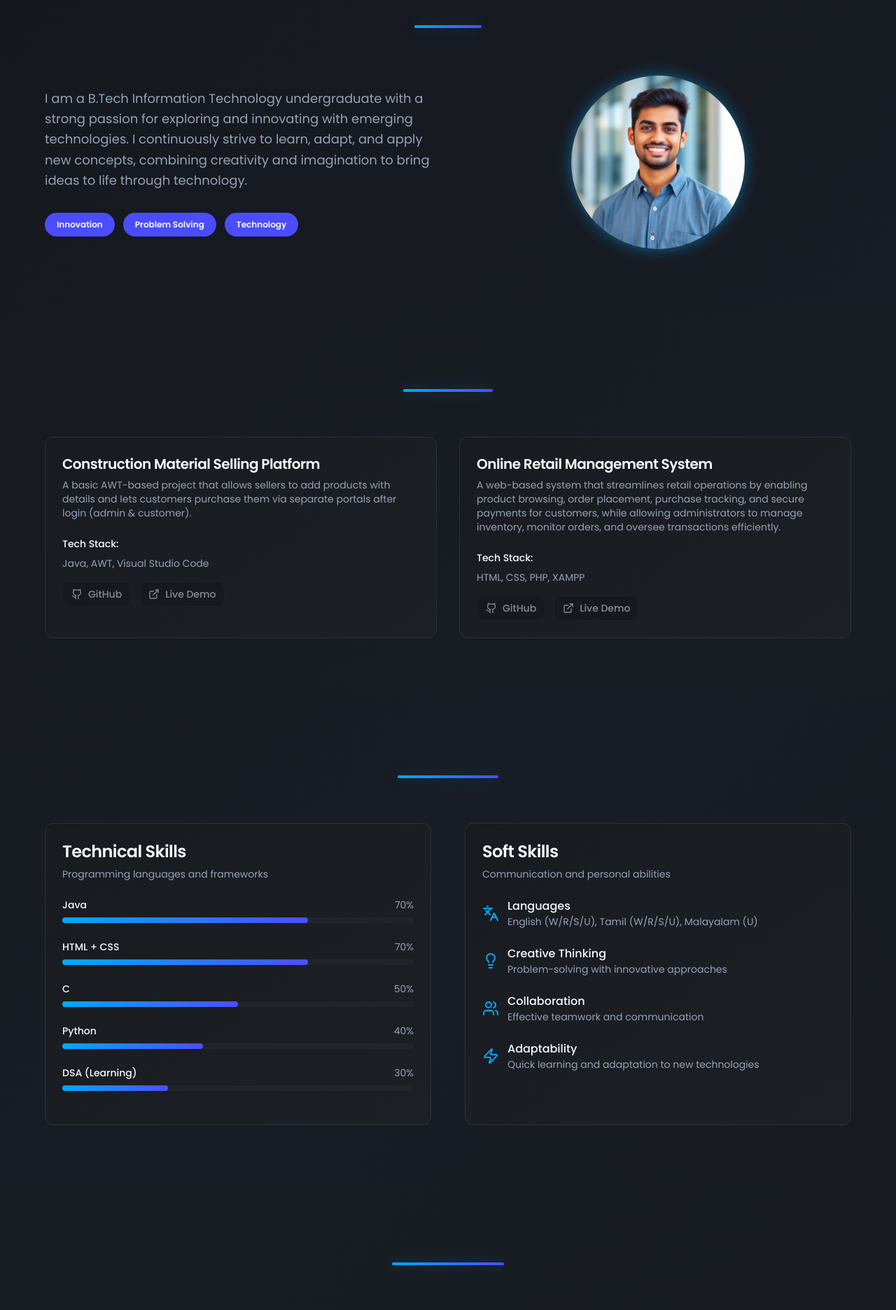
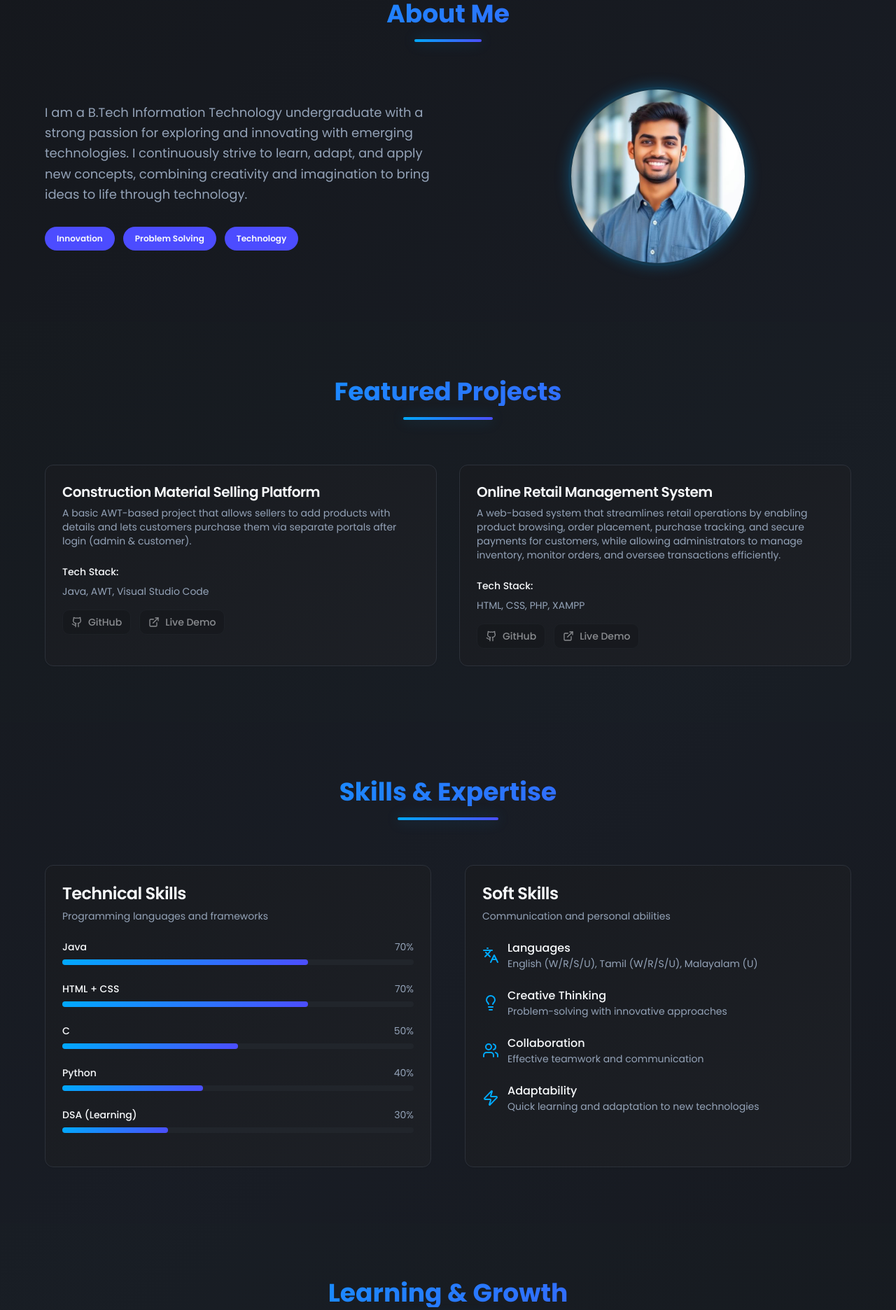
Before and after one commit to SANASH2589/sanfolio, a React (Vite) app: page / in a window 1280 px wide. Shown: the part 880-2752 px from the top of the page at 70% size. Built offline with nearby package versions, Linux system fonts and the light colour scheme.

Commit message:
Fix glowing underline placement
Adjust the glowing underline to appear beneath section headings rather than replacing them.

```diff
--- a/src/pages/Index.tsx
+++ b/src/pages/Index.tsx
@@ -68,10 +68,12 @@ const Index = () => {
       {/* About Section */}
       <section id="about" className="py-20 px-6">
         <div className="max-w-6xl mx-auto">
-          <h2 className="text-4xl font-bold text-center mb-16 bg-gradient-primary bg-clip-text text-transparent relative">
-            <span className="relative z-10">About Me</span>
-            <div className="absolute bottom-0 left-1/2 transform -translate-x-1/2 w-24 h-1 bg-gradient-primary rounded-full shadow-glow"></div>
-          </h2>
+          <div className="text-center mb-16">
+            <h2 className="text-4xl font-bold bg-gradient-primary bg-clip-text text-transparent">
+              About Me
+            </h2>
+            <div className="w-24 h-1 bg-gradient-primary rounded-full shadow-glow mx-auto mt-4"></div>
+          </div>
           <div className="grid md:grid-cols-2 gap-12 items-center">
             <div className="text-center md:text-left">
               <p className="text-lg text-muted-foreground leading-relaxed mb-8">
@@ -102,10 +104,12 @@ const Index = () => {
       {/* Projects Section */}
       <section id="projects" className="py-20 px-6 bg-muted/5">
         <div className="max-w-6xl mx-auto">
-          <h2 className="text-4xl font-bold text-center mb-16 bg-gradient-primary bg-clip-text text-transparent relative">
-            <span className="relative z-10">Featured Projects</span>
-            <div className="absolute bottom-0 left-1/2 transform -translate-x-1/2 w-32 h-1 bg-gradient-primary rounded-full shadow-glow"></div>
-          </h2>
+          <div className="text-center mb-16">
+            <h2 className="text-4xl font-bold bg-gradient-primary bg-clip-text text-transparent">
+              Featured Projects
+            </h2>
+            <div className="w-32 h-1 bg-gradient-primary rounded-full shadow-glow mx-auto mt-4"></div>
+          </div>
           <div className="grid md:grid-cols-2 gap-8">
             <ProjectCard
               title="Construction Material Selling Platform"
@@ -124,10 +128,12 @@ const Index = () => {
       {/* Skills Section */}
       <section id="skills" className="py-20 px-6">
         <div className="max-w-6xl mx-auto">
-          <h2 className="text-4xl font-bold text-center mb-16 bg-gradient-primary bg-clip-text text-transparent relative">
-            <span className="relative z-10">Skills & Expertise</span>
-            <div className="absolute bottom-0 left-1/2 transform -translate-x-1/2 w-36 h-1 bg-gradient-primary rounded-full shadow-glow"></div>
-          </h2>
+          <div className="text-center mb-16">
+            <h2 className="text-4xl font-bold bg-gradient-primary bg-clip-text text-transparent">
+              Skills & Expertise
+            </h2>
+            <div className="w-36 h-1 bg-gradient-primary rounded-full shadow-glow mx-auto mt-4"></div>
+          </div>
           <div className="grid lg:grid-cols-2 gap-12">
             {/* Technical Skills */}
             <Card className="bg-gradient-card border-border">
@@ -188,10 +194,12 @@ const Index = () => {
       {/* Learning & Growth Section */}
       <section id="learning" className="py-20 px-6 bg-muted/5">
         <div className="max-w-6xl mx-auto">
-          <h2 className="text-4xl font-bold text-center mb-16 bg-gradient-primary bg-clip-text text-transparent relative">
-            <span className="relative z-10">Learning & Growth</span>
-            <div className="absolute bottom-0 left-1/2 transform -translate-x-1/2 w-40 h-1 bg-gradient-primary rounded-full shadow-glow"></div>
-          </h2>
+          <div className="text-center mb-16">
+            <h2 className="text-4xl font-bold bg-gradient-primary bg-clip-text text-transparent">
+              Learning & Growth
+            </h2>
+            <div className="w-40 h-1 bg-gradient-primary rounded-full shadow-glow mx-auto mt-4"></div>
+          </div>
           <div className="flex flex-col gap-12">
             {/* Learning Focus Pie Chart */}
             <Card className="bg-gradient-card border-border w-full max-w-4xl mx-auto">
@@ -244,10 +252,12 @@ const Index = () => {
       {/* Contact Section */}
       <section id="contact" className="py-20 px-6">
         <div className="max-w-4xl mx-auto text-center">
-          <h2 className="text-4xl font-bold mb-8 bg-gradient-primary bg-clip-text text-transparent relative">
-            <span className="relative z-10">Let's Connect</span>
-            <div className="absolute bottom-0 left-1/2 transform -translate-x-1/2 w-28 h-1 bg-gradient-primary rounded-full shadow-glow"></div>
-          </h2>
+          <div className="text-center mb-8">
+            <h2 className="text-4xl font-bold bg-gradient-primary bg-clip-text text-transparent">
+              Let's Connect
+            </h2>
+            <div className="w-28 h-1 bg-gradient-primary rounded-full shadow-glow mx-auto mt-4"></div>
+          </div>
           <p className="text-lg text-muted-foreground mb-8">
             Feel free to reach out for collaboration, opportunities, or just to say hello!
           </p>
```
